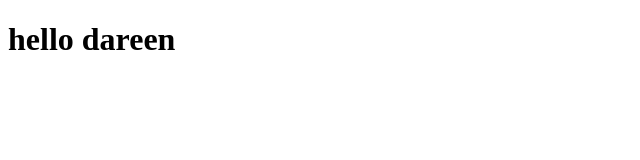
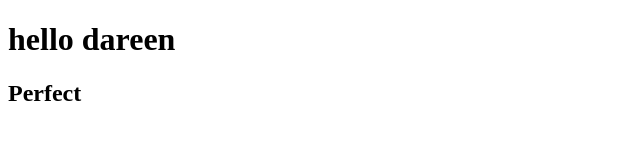
Before and after one commit to DareenAlsulami1/Single-Page-Web-Applications-with-AngularJS, a plain HTML site: page index.html in a window 1280 px wide. Shown: the whole page, without its empty margins (0-640 px from the left). Drawn offline with Linux system fonts and the light colour scheme.

Commit message:
try to save changes

```diff
--- a/index.html
+++ b/index.html
@@ -7,5 +7,6 @@
 </head>
 <body>
     <h1> hello dareen </h1>
+    <h2>Perfect</h2>
 </body>
 </html>
```
Also changed, not shown: 1 other file.
